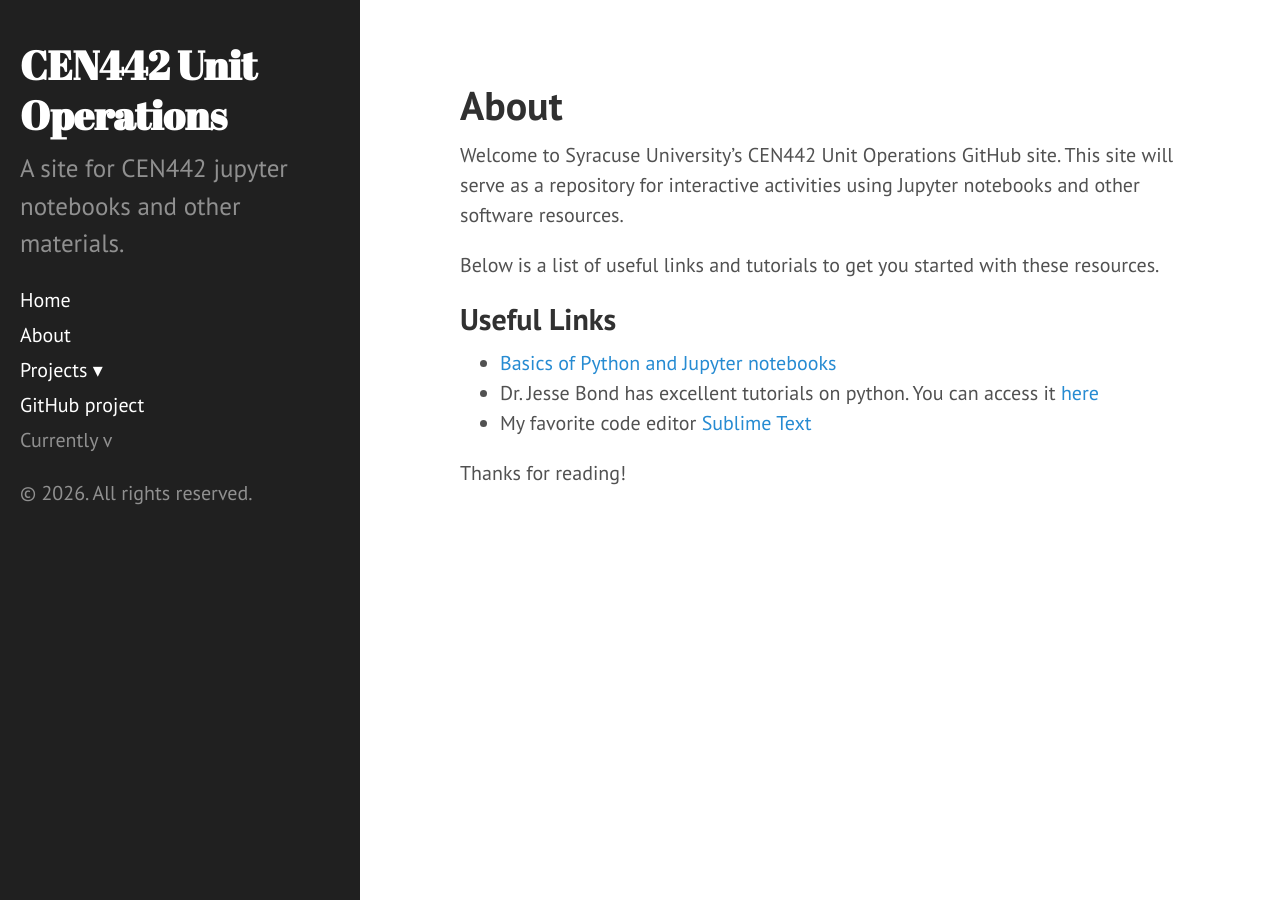
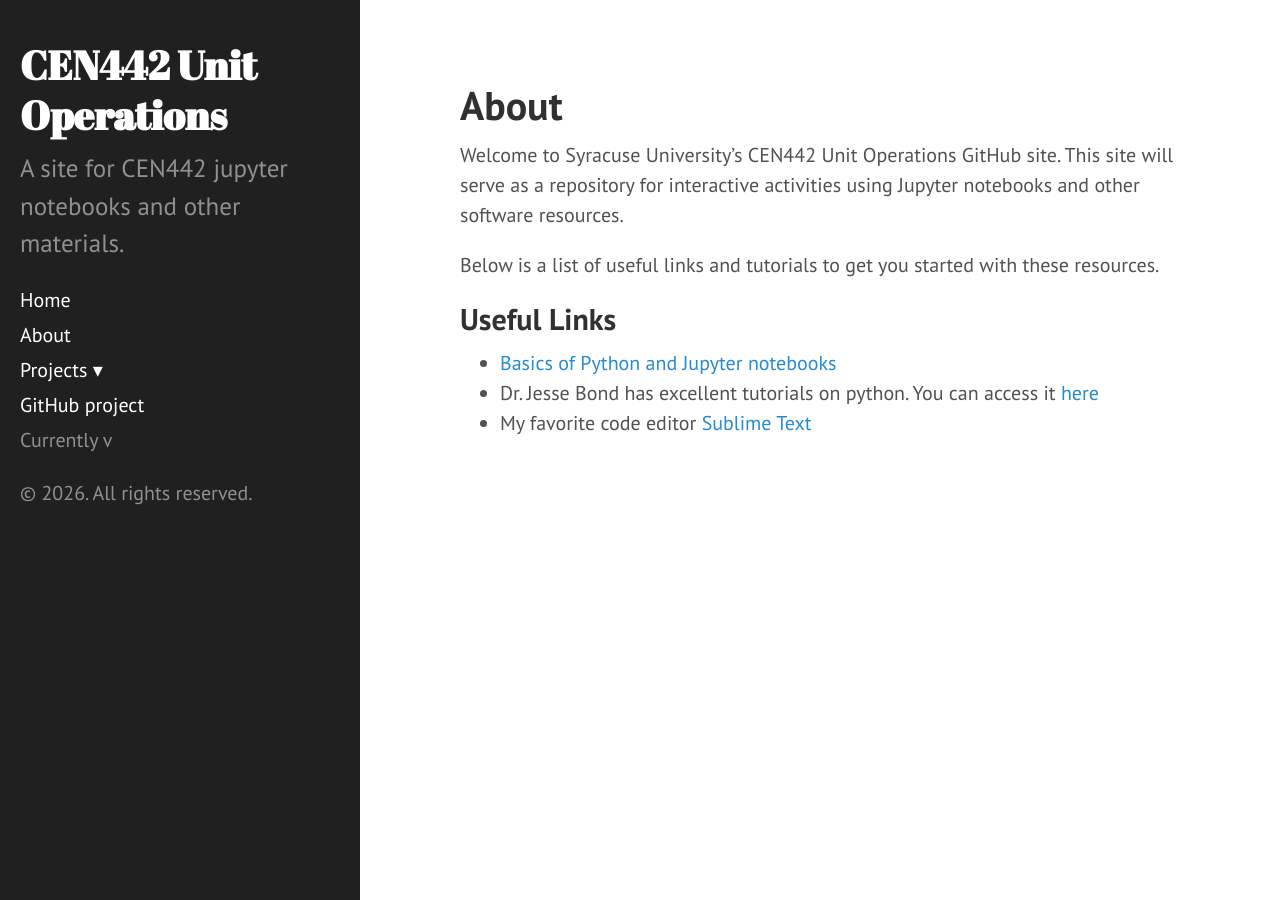
Before and after one commit to caaponte-su/CEN442, a Jekyll site: the page built from docs/about.md, in a window 1280 px wide. Built offline with Jekyll 4.4.1, drawn with Linux system fonts in a browser that asks for light colours.

Commit message:
Update about.md

```diff
--- a/docs/about.md
+++ b/docs/about.md
@@ -16,6 +16,3 @@ Below is a list of useful links and tutorials to get you started with these reso
 * [Basics of Python and Jupyter notebooks](https://colab.research.google.com/github/data-psl/lectures2020/blob/master/notebooks/01_python_basics.ipynb)
 * Dr. Jesse Bond has excellent tutorials on python. You can access it [here](https://jqbond.github.io/CEN587/Chapter1.html)
 * My favorite code editor [Sublime Text](http://sublimetext.com)
-
-
-Thanks for reading!
```
